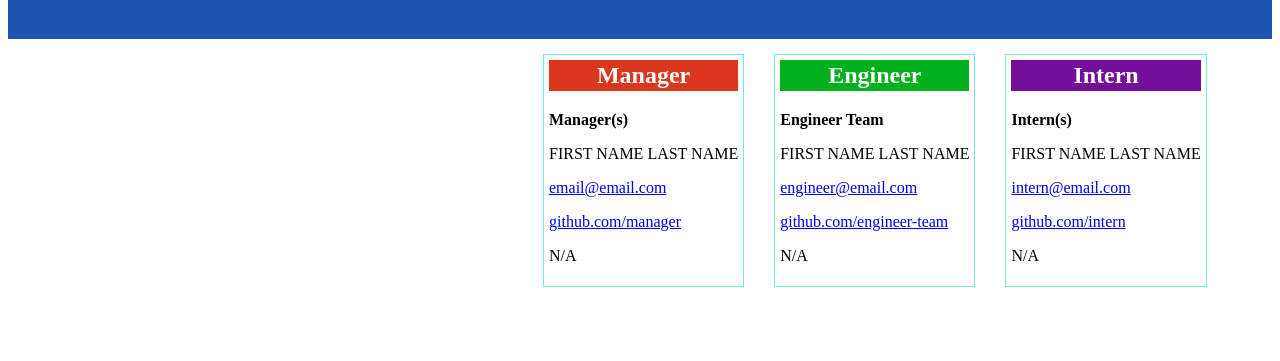
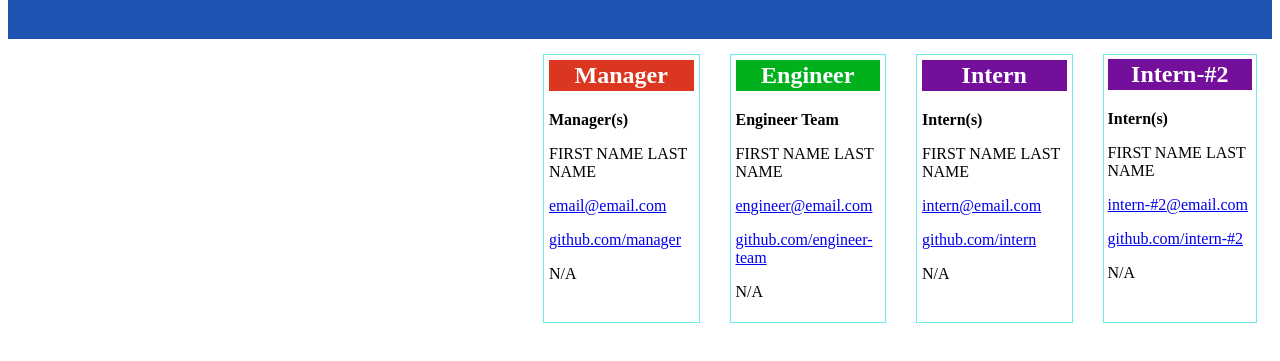
Before and after one commit to lshim98/team-profile-generator, a website: page index.html in a window 1280 px wide. Shown: the part 79-440 px from the top of the page. Drawn offline with Linux system fonts and the light colour scheme.

Commit message:
Update index.html

```diff
--- a/index.html
+++ b/index.html
@@ -19,6 +19,7 @@
     .cards {
         display: inline-flex;
         margin-left: 520px;
+        justify-content: center;
     }
     .cardBody {
         border: 1px solid rgb(112, 232, 236);
@@ -77,6 +78,12 @@
         <p><a href="intern@email.com">intern@email.com</a></p>
         <p><a href="github.com/intern">github.com/intern</a></p>
         <p>N/A</p>
-        </div>
-</body>
+        </div><div class="cardBody" id="intern-#2">
+        <h2 class="intHeading">Intern-#2</h2>
+        <p><strong>Intern(s)</strong></p>
+        <p>FIRST NAME LAST NAME</p>
+        <p><a href="intern@email.com">intern-#2@email.com</a></p>
+        <p><a href="github.com/intern">github.com/intern-#2</a></p>
+        <p>N/A</p>
+        </div></body>
 </html>
```
